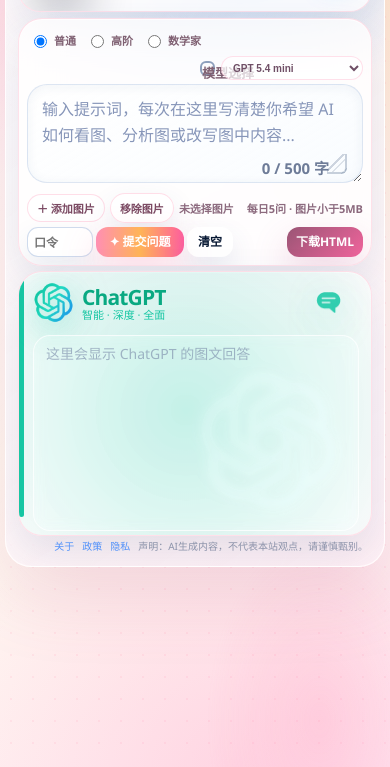
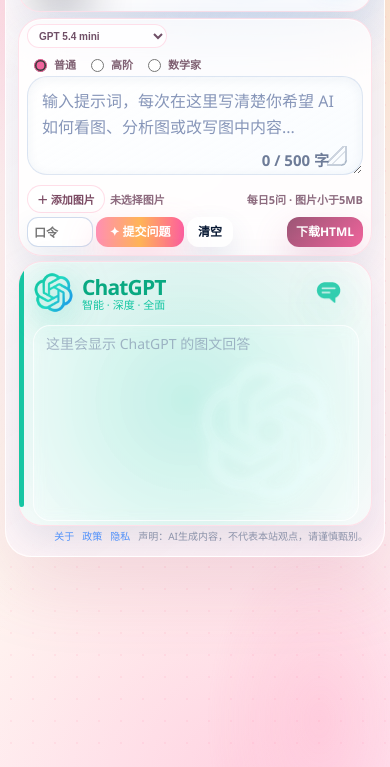
Before and after one commit to tsukukiku/3LLM, a plain HTML site: page index1.html in a window 390 px wide. Shown: the part 82-849 px from the top of the page. Drawn offline with Linux system fonts and the light colour scheme.

Commit message:
Add files via upload

```diff
--- a/app-image.js
+++ b/app-image.js
@@ -102,6 +102,10 @@ function updateVisibleCards() {
 }
 
 function updateModelSelects() {
+  if (!providerModelSelect) {
+    updateVisibleCards();
+    return;
+  }
   const mode = selectedModeValue();
   const current = providerModelSelect.value;
   providerModelSelect.innerHTML = "";
@@ -581,11 +585,15 @@ document.querySelectorAll('input[name="mode"]').forEach(function (input) {
     updateModelSelects();
   });
 });
-providerModelSelect.addEventListener("change", updateVisibleCards);
+if (providerModelSelect) {
+  providerModelSelect.addEventListener("change", updateVisibleCards);
+}
 window.addEventListener("orientationchange", function () { setTimeout(autoGrowQuestion, 250); });
 window.addEventListener("resize", autoGrowQuestion);
 imageInput.addEventListener("change", handleImageChange);
-removeImageBtn.addEventListener("click", removeImage);
+if (removeImageBtn) {
+  removeImageBtn.addEventListener("click", removeImage);
+}
 askBtn.addEventListener("click", askAll);
 clearBtn.addEventListener("click", clearAll);
 if (exportBtn) {
--- a/index1.html
+++ b/index1.html
@@ -36,7 +36,6 @@
             <label><input type="radio" name="mode" value="math" /> 数学家</label>
           </div>
           <div class="model-picks" aria-label="选择模型">
-            <span class="model-pick-title">模型选择</span>
             <select id="providerModelSelect" class="model-select provider-model-select" aria-label="选择模型"></select>
           </div>
           <span id="status" class="status"></span>
@@ -52,7 +51,6 @@
             <input id="imageInput" type="file" accept="image/jpeg,image/png,image/webp" />
             <span>＋ 添加图片</span>
           </label>
-          <button id="removeImageBtn" class="secondary tiny" type="button">移除图片</button>
           <span id="imageStatus" class="image-status">未选择图片</span>
           <span class="quota image-quota">每日5问 · 图片小于5MB</span>
         </div>
--- a/style-image.css
+++ b/style-image.css
@@ -56,11 +56,20 @@ body.warm-image-page::after {
   border: 0;
 }
 
+.mode-picks input {
+  accent-color: #f0649c;
+}
+
 .image-quota {
   color: #8c6a7e;
   font-size: 13px;
   font-weight: 750;
   white-space: nowrap;
+}
+
+.model-picks {
+  gap: 6px;
+  margin-left: 0;
 }
 
 .model-select {
@@ -74,17 +83,6 @@ body.warm-image-page::after {
   font-weight: 750;
   padding: 0 10px;
   outline: none;
-}
-
-.model-picks {
-  gap: 6px;
-}
-
-.model-pick-title {
-  color: #7f6072;
-  font-size: 13px;
-  font-weight: 800;
-  white-space: nowrap;
 }
 
 .html-export {
@@ -161,19 +159,14 @@ body.warm-image-page::after {
     width: 100%;
     font-size: 11px;
   }
-  .model-picks {
-    order: 4;
-    width: 100%;
-    justify-content: flex-end;
+  .html-export {
+    min-width: 76px;
   }
   .model-select {
-    width: 142px;
+    width: 140px;
     min-height: 24px;
     font-size: 10px;
     padding: 0 7px;
-  }
-  .html-export {
-    min-width: 76px;
   }
   .warm-image-page .answer {
     min-height: 196px;
```
